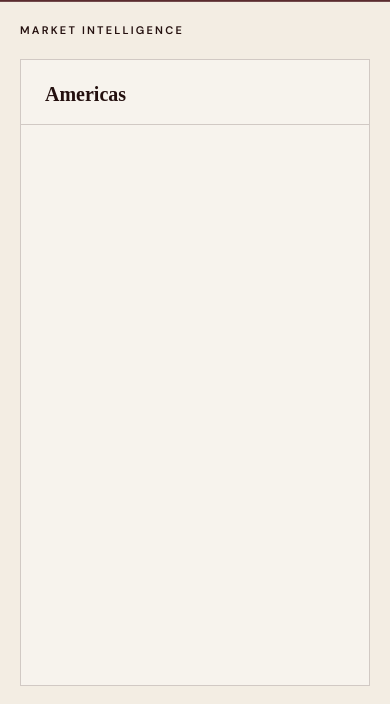
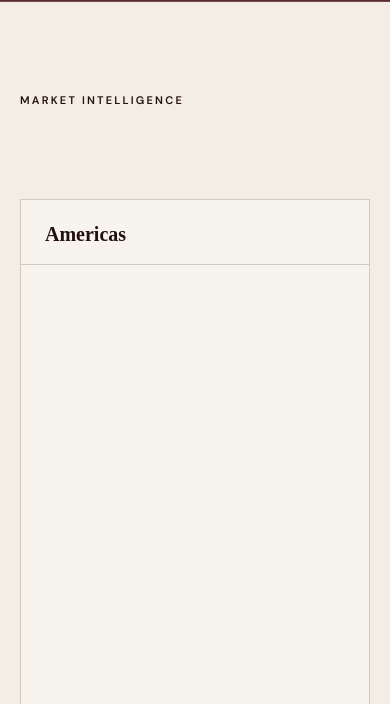
Before and after one commit to MahayanaCapital/MCP.WWW, a website: page markets-en.html in a window 390 px wide. Shown: the part 70-774 px from the top of the page. Drawn offline with nearby package versions, Linux system fonts and the light colour scheme; a script that the page names is missing.

Commit message:
Match markets heading spacing to companies

```diff
--- a/assets/css/mahayanacap.css
+++ b/assets/css/mahayanacap.css
@@ -322,7 +322,7 @@
 }
 .markets-hero-minimal {
   min-height: auto;
-  padding: 24px 4vw;
+  padding: 130px 4vw;
   border-bottom: 0;
 }
 .markets-feed { padding: 0 4vw 130px; }
@@ -380,7 +380,7 @@
   .insight-newsletter { padding: 80px 20px; }
   .markets-directory { padding-top: 72px; }
   .markets-hero { min-height: 460px; padding: 80px 20px 60px; }
-  .markets-hero-minimal { min-height: auto; padding: 20px; }
+  .markets-hero-minimal { min-height: auto; padding: 90px 20px; }
   .markets-hero p { margin: 0; }
   .markets-feed { padding: 0 20px 90px; }
   .markets-feed-shell { min-height: 760px; padding-top: 24px; }
```
